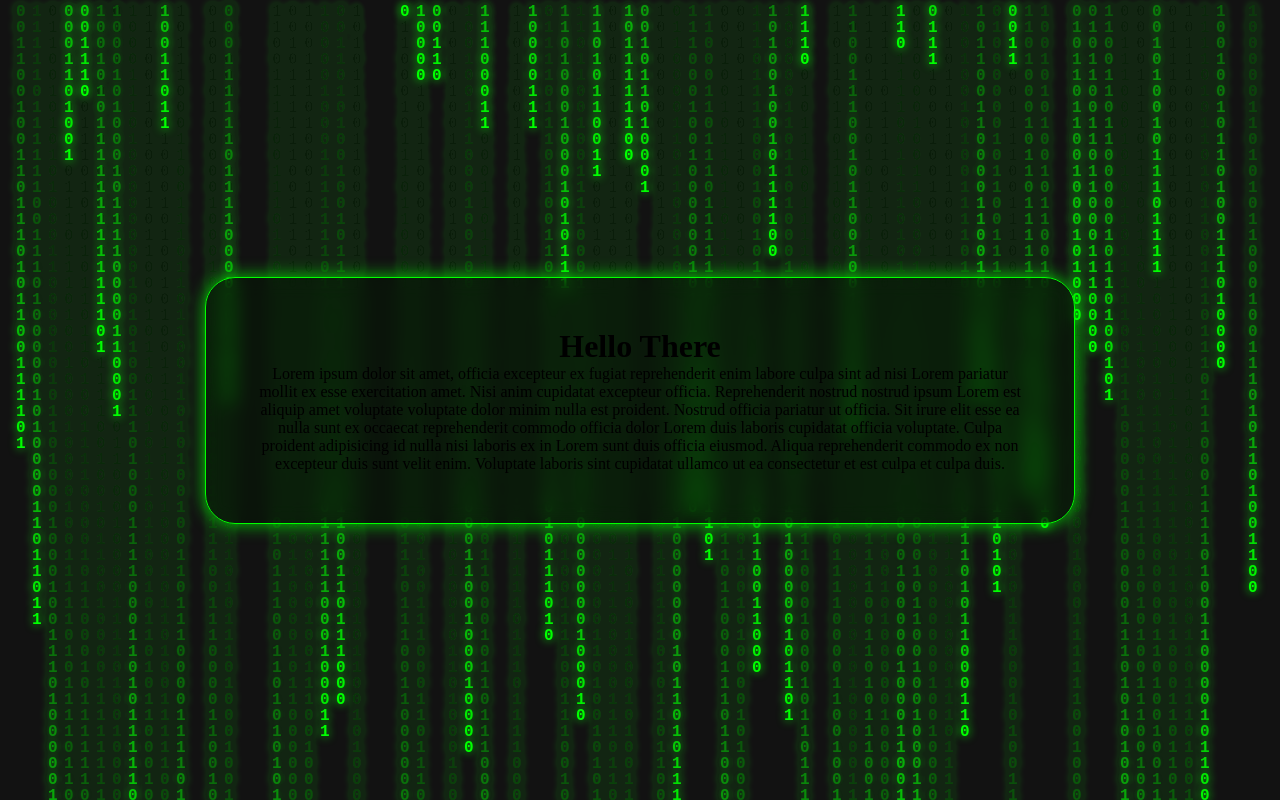
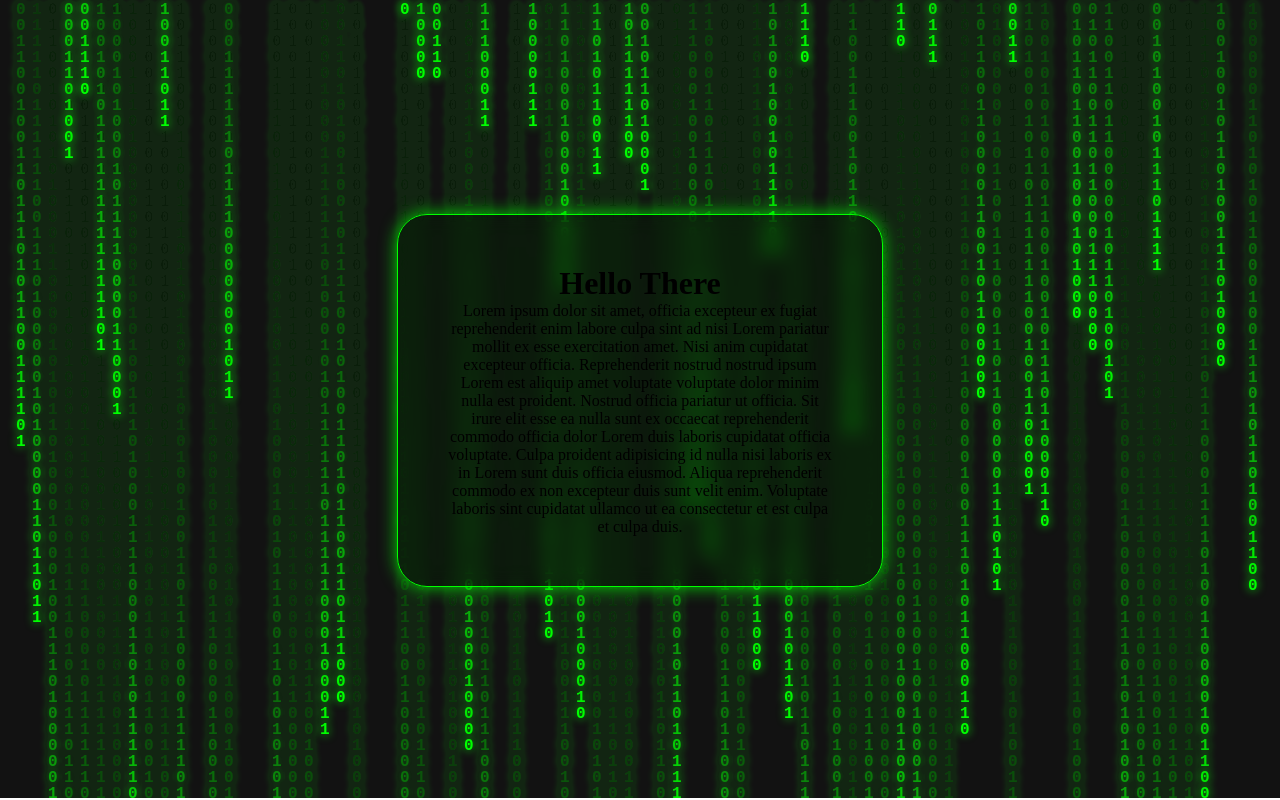
Before and after one commit to devCote/test-theme, a React (Vite) app: page / in a window 1280 px wide. Built offline with nearby package versions, Linux system fonts and the light colour scheme.

Commit message:
app css fix

```diff
--- a/src/App.scss
+++ b/src/App.scss
@@ -1,5 +1,8 @@
-#root {
-  text-align: center;
+@font-face {
+  font-family: 'june';
+  src: url('./assets/june.otf') format('opentype');
+  font-weight: normal;
+  font-style: normal;
 }
 
 .app-container {
@@ -10,37 +13,102 @@
 }
 
 .matrix-container {
-  background: none; /* Remove the background */
-  position: fixed; /* Set the position to fixed to cover the whole viewport */
-  top: 0;
-  left: 0;
-  width: 100vw;
-  height: 100vh;
+  position: fixed;
   z-index: -1;
 }
 
 .content-container {
-  background: rgba(0, 20, 0, 0.4);
+  background: rgba(0, 20, 0, 0.3);
   backdrop-filter: blur(10px); /* Blur effect */
   padding: 50px;
-  width: 60vw;
+  width: 30vw;
   text-align: center;
-  border: .5px solid #00ff00;
+  border: 0.5px solid #0f0;
   border-radius: 30px;
-  animation: glowingBorder 6s ease-in-out infinite;
+  animation: glowingBorder 4s ease-in-out infinite;
+
+  .user {
+    color: #4a4;
+    font-weight: bold;
+    font-family: 'june';
+    letter-spacing: 2px;
+    animation: glowingText 2s ease-in-out infinite;
+    text-shadow: -3px -3px 0 #000, 3px -3px 0 #000, -3px 3px 0 #000, 3px 3px 0 #000;
+    font-size: 2.6em;
+  }
+
+  .input-container {
+    position: relative;
+    margin-bottom: 20px;
+    outline: none;
+    border: none;
+    input {
+      margin-top: 10px;
+      width: 50%;
+      padding: 10px;
+      border: 1px solid #585;
+      border-radius: 12px;
+      font-size: 1em;
+      color: #595;
+      box-shadow: -1px -1px 0 #0f0, 1px -1px 0 #0f0, -1px 1px 0 #0f0, 1px 1px 0 #0f0;
+      font-family: 'june';
+      font-size: 1.2em;
+
+      &:focus {
+        outline: none;
+        &::placeholder {
+          color: transparent;
+        }
+      }
+    }
+  }
+
+  .button {
+    font-family: 'june';
+    padding: 12px 20px;
+    border: none;
+    border-radius: 12px;
+    background-color: #191;
+    color: #f9d9d9;
+    font-size: 18px;
+    cursor: pointer;
+    transition: background-color 0.3s ease, transform 0.3s ease;
+    &:hover {
+      background-color: #1b1;
+      transform: scale(1.05);
+    }
+  }
 }
 
+
 @keyframes glowingBorder {
-  0%, 100% {
-    box-shadow: 0 0 20px rgba(0, 255, 0, 0.8);
+  0%,
+  100% {
+    box-shadow: 0 0 25px rgba(0, 255, 0, 0.8);
   }
   25% {
     box-shadow: 0 0 10px rgba(0, 255, 0, 0.8);
   }
   50% {
-    box-shadow: 0 0 20px rgba(0, 255, 0, 0.8);
+    box-shadow: 0 0 25px rgba(0, 255, 0, 0.8);
   }
   75% {
     box-shadow: 0 0 10px rgba(0, 255, 0, 0.8);
   }
 }
+
+@keyframes glowingText {
+  0%,
+  100% {
+    text-shadow: 10px 5px 15px rgba(0, 255, 0, 0.4);
+  }
+  25% {
+    text-shadow: 10px 5px 15px rgba(0, 255, 0, 0.5);
+  }
+  50% {
+    text-shadow: 10px 5px 15px rgba(0, 255, 0, 0.6);
+  }
+  75% {
+    text-shadow: 10px 5px 15px rgba(0, 255, 0, 0.5);
+  }
+}
```
